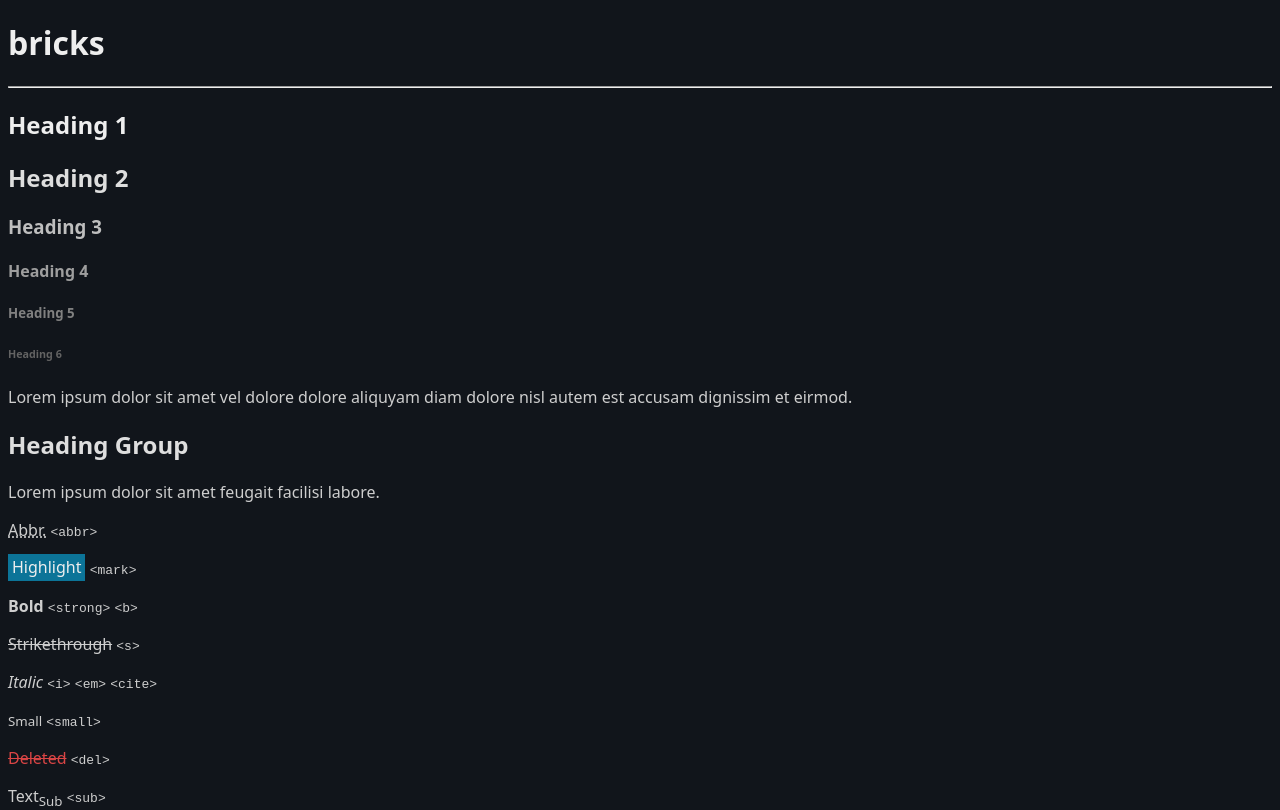
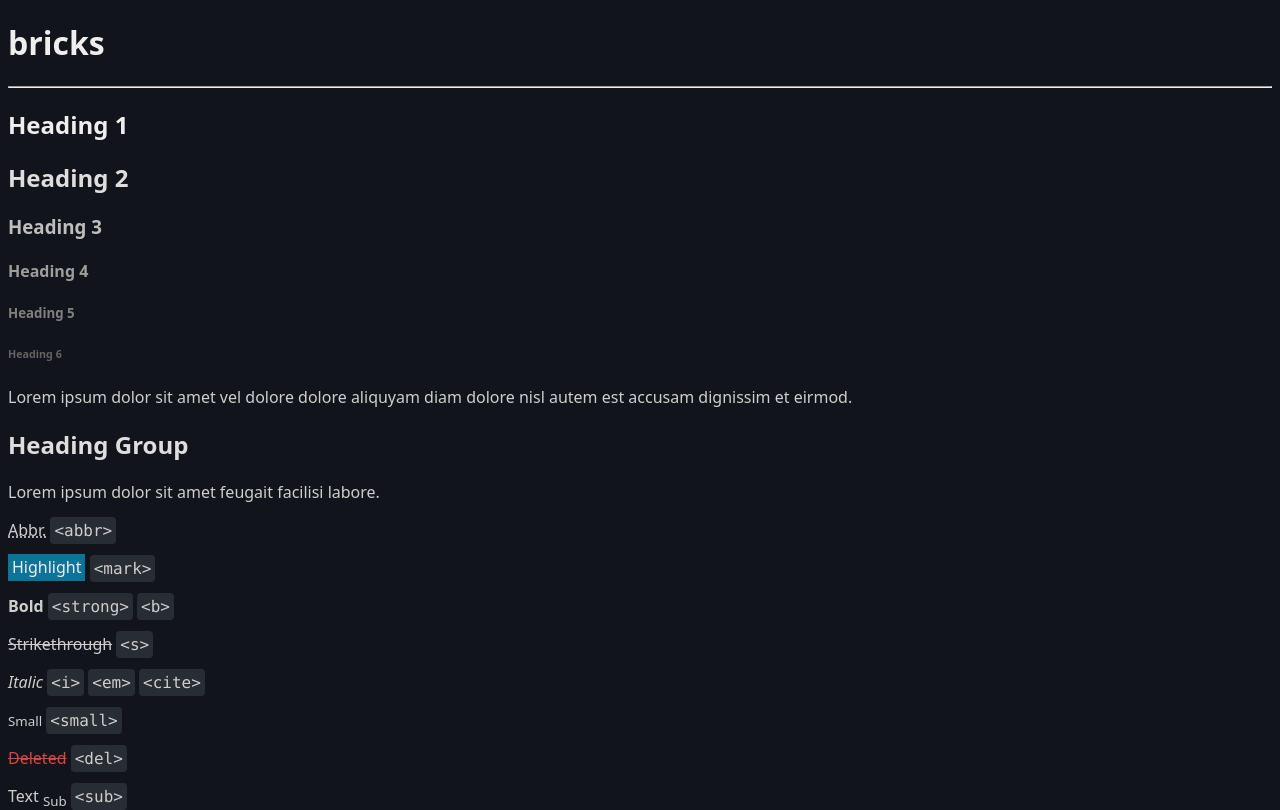
Before and after one commit to Sammy-T/spout, a Svelte app: page / in a window 1280 px wide. Shown: the top 810 px of the page. Built offline with nearby package versions, Linux system fonts and the light colour scheme.

Commit message:
Set code colors

```diff
--- a/src/App.svelte
+++ b/src/App.svelte
@@ -51,7 +51,7 @@
             <code>&lt;del&gt;</code>
         </p>
         <p>
-            Text<sub>Sub</sub>
+            Text <sub>Sub</sub>
             <code>&lt;sub&gt;</code>
         </p>
         <p>
@@ -59,7 +59,7 @@
             <code>&lt;ins&gt;</code>
         </p>
         <p>
-            Text<sup>Sup</sup>
+            Text <sup>Sup</sup>
             <code>&lt;sup&gt;</code>
         </p>
         <p>
--- a/src/app.css
+++ b/src/app.css
@@ -3,7 +3,7 @@
 
   --sans: system-ui, 'Segoe UI', Roboto, sans-serif;
   --heading: system-ui, 'Segoe UI', Roboto, sans-serif;
-  /* --mono: ui-monospace, Consolas, monospace; */
+  --mono: ui-monospace, Consolas, monospace;
 
   --bg: #11151b;
   --text: #ffffff;
@@ -72,3 +72,13 @@ kbd {
   color: var(--bg);
   border-radius: 0.25rem;
 }
+
+code, pre {
+  font-family: var(--mono);
+}
+
+code {
+  padding: 0.25rem;
+  background-color: oklch(from var(--bg) calc(l + 0.1) c h);
+  border-radius: 0.25rem;
+}
```
